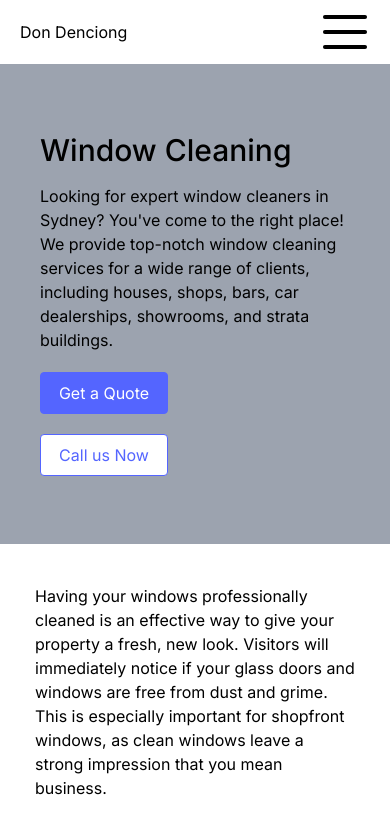
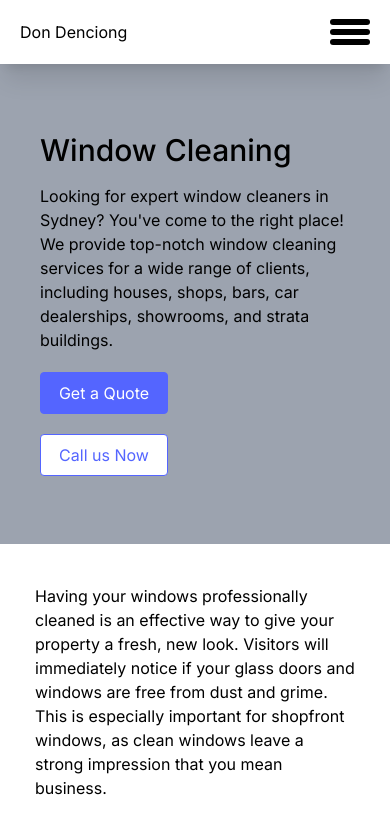
Before and after one commit to nicktoooz/new-ventures-project, a Next.js app: page /cleaning-window in a window 390 px wide. Shown: the top 838 px of the page. Built offline with nearby package versions, Linux system fonts and the light colour scheme.

Commit message:
Added Menu Animation

```diff
--- a/src/app/Header.tsx
+++ b/src/app/Header.tsx
@@ -1,18 +1,29 @@
 'use client'
-import Image from "next/image";
-import menu from "../../public/icons8-menu.svg";
 import {useState} from "react";
 
 export default function Header() {
     const [menuVisibility, setMenu] = useState(false)
 
-    return <header className={`h-16 shadow-xl flex justify-between px-5 items-center `}>
-        <Menu visible={menuVisibility}/>
+    return (
+        <>
+            <header className={`h-16 relative bg-white z-40 shadow-xl flex justify-between px-5 items-center `}>
                 <div>
                     <h1>Don Denciong</h1>
                 </div>
-        <div className={`header-right `}>
-            <Image onClick={() => setMenu(!menuVisibility)} className={`md:hidden`} src={menu} alt={``}/>
+                <div className={`header-right z-50`}>
+                    <div className={`md:hidden`} onClick={() => setMenu(!menuVisibility)}>
+                <span className={`bg-black h-1.5 w-10 rounded block transition-all duration-500`} style={{
+                    rotate: `${menuVisibility ? '45deg' : '0deg'}`,
+                    transform: `${menuVisibility ? 'translateY(10px) translateX(4px)' : 'translateY(0px)'}`
+                }}></span>
+                        <span className={`bg-black h-1.5 w-10 rounded block transition-all duration-500 my-1`}
+                              style={{opacity: `${menuVisibility ? 0 : 1}`}}></span>
+                        <span className={`bg-black h-1.5 w-10 rounded block transition-all duration-500`} style={{
+                            rotate: `${menuVisibility ? '-45deg' : '0deg'}`,
+                            transform: `${menuVisibility ? 'translateY(-10px) translateX(4px)' : 'translateY(0px)'}`
+                        }}></span>
+
+                    </div>
                     <div className={` hidden gap-10 md:flex `}>
                         <button className={`hover:underline decoration-4 decoration-[#5465FF] `}>Home</button>
                         <button className={`hover:underline decoration-4 decoration-[#5465FF] `}>Services</button>
@@ -24,14 +35,14 @@ export default function Header() {
                     </div>
                 </div>
             </header>
+            <Menu visible={menuVisibility}/>
+        </>)
 }
-function Menu({visible}:{visible:boolean}) {
+
+function Menu({visible}: { visible: boolean }) {
     return (
-        visible && (
-            <div className={`w-full mt-16 h-96 bg-slate-500 absolute top-0 left-0`}>
-
-
+        <div className={`z-20 w-full mt-16 h-96 bg-slate-500 absolute top-0 left-0 transition-all duration-500`}
+             style={{transform: `translateY(${visible ? '0' : '-100%'})`}}>
         </div>
     )
-    )
 }
```
Lines whose indentation alone changed are shown as unchanged.
